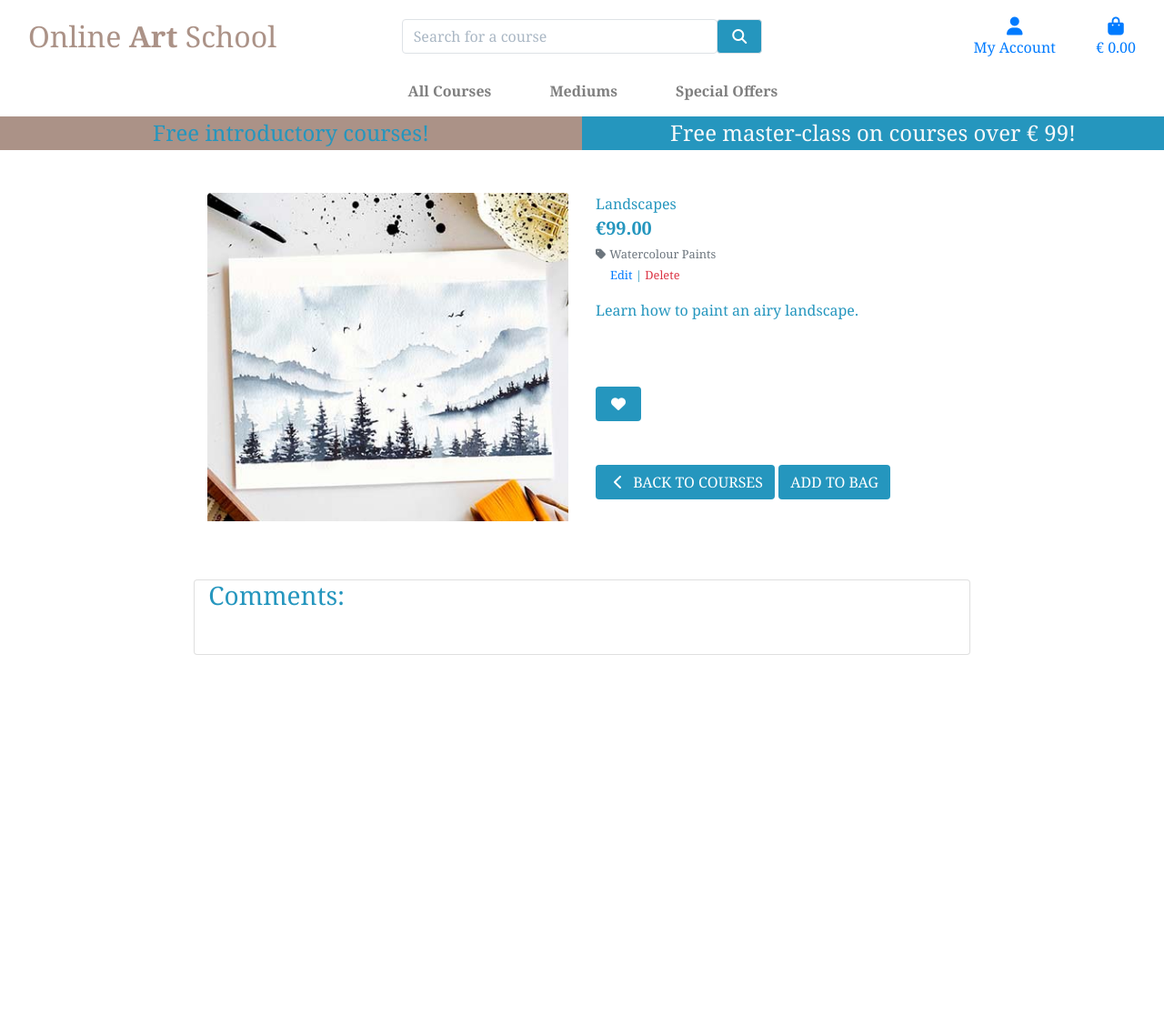
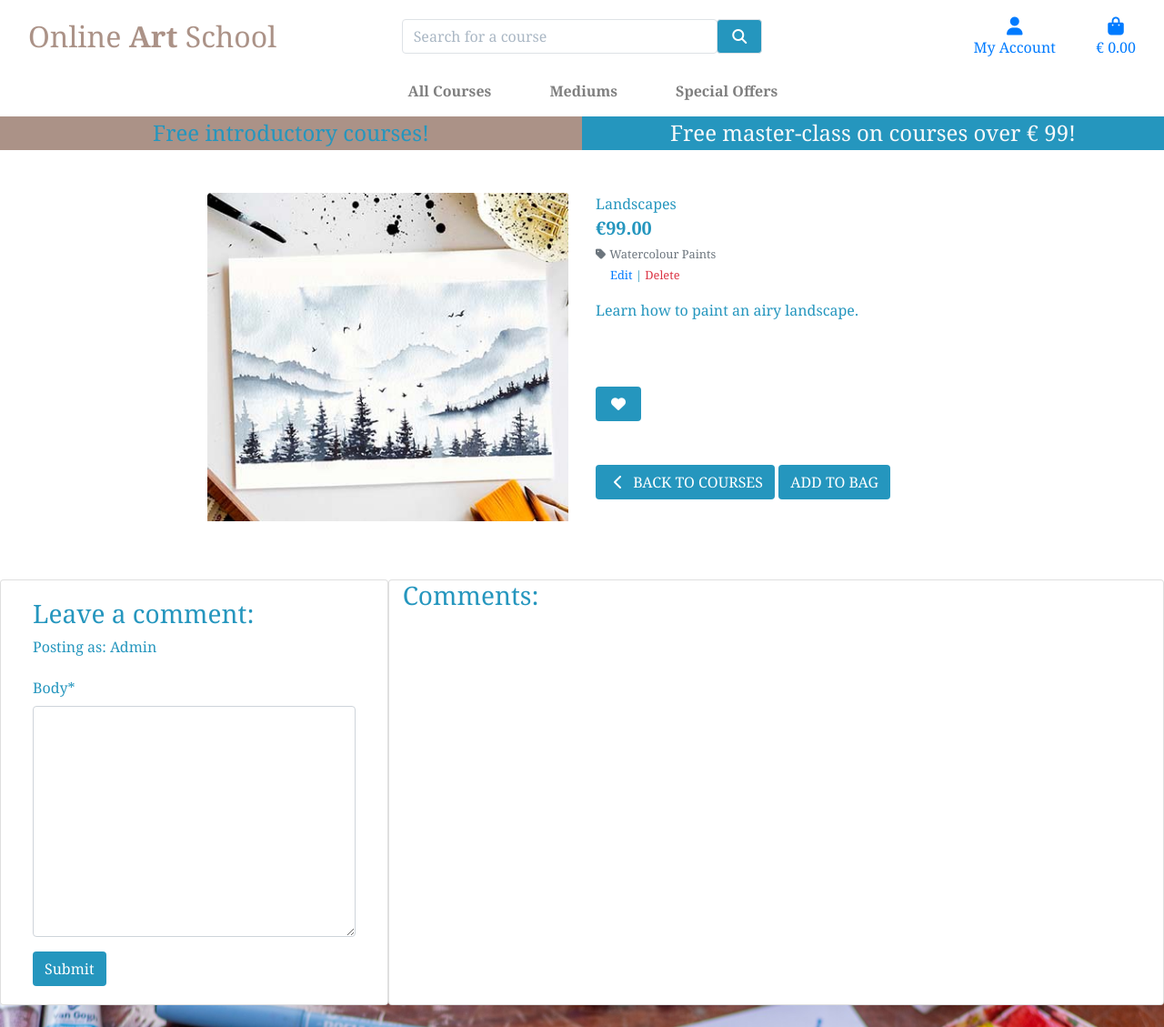
Before and after one commit to Natalitta/project_5, a Django app: page /courses/1/ in a window 1280 px wide. Shown: the whole page at 91% size. Before the commit the page ends 720 px from the top, so only its background shows below. Run offline with Django 3.2, Linux system fonts and the light colour scheme; a user stored in the database is signed in; data comes from the database, SQL or seed files in the repository; both versions use the stored data as it was after the commit; some libraries are stand-ins or nearby versions.

Commit message:
Add leave a comment to the course detail page

```diff
--- a/courses/templates/courses/course_detail.html
+++ b/courses/templates/courses/course_detail.html
@@ -76,7 +76,27 @@
             </div>
         </div>
         <div class="row">
-            <div class="col-md-8 card mb-4  mt-3 mx-auto" style="width: 300px;">
+            <div class="col-md-4 card mb-4 mt-3">
+                <div class="card-body">
+                    <!-- For posting a comment -->
+                    {% if commented %}
+                    <div class="alert alert-success" role="alert">
+                        Your comment is awaiting approval
+                    </div>
+                    {% else %}
+                    {% if user.is_authenticated %}
+                    <h3>Leave a comment:</h3>
+                    <p>Posting as: {{ user.username }}</p>
+                    <form method="POST" style="margin-top: 1.3em;">
+                        {{ comment_form | crispy }}
+                        {% csrf_token %}
+                        <button type="submit" class="btn btn-blue">Submit</button>
+                    </form>
+                    {% endif %}
+                    {% endif %}
+                </div>
+            </div>
+            <div class="col-md-8 card mb-4 mt-3">
                 <h3>Comments:</h3>
                 <div class="card-body">
                     <!-- To iterate through each comment in comments -->
--- a/courses/views.py
+++ b/courses/views.py
@@ -143,7 +143,7 @@ def delete_course(request, course_id):
     return redirect(reverse('courses'))
 
 
-def postComments(self, request, slug, *args, **kwargs):
+    def postComments(self, request, slug, *args, **kwargs):
 
         queryset = Course.objects.all()
         course = get_object_or_404(queryset)
```
Also changed, not shown: db.sqlite3.
